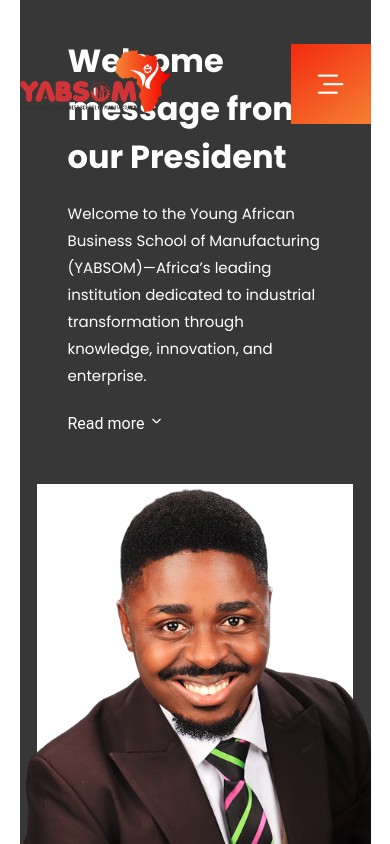
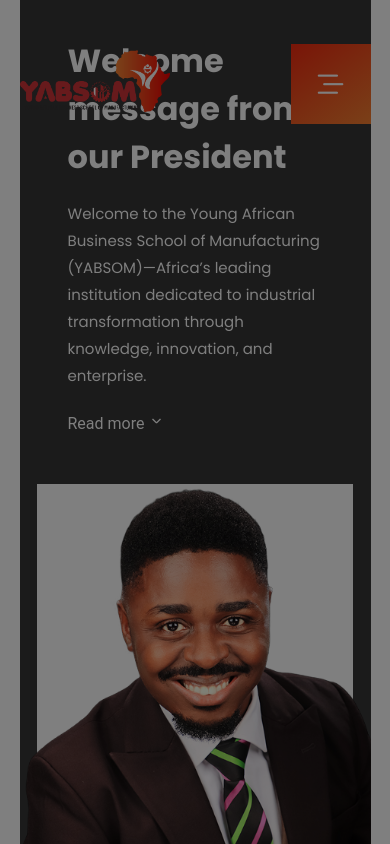
Before and after one commit to victorskydotdev/yabsom.online, a website built with webpack: page src/index.html in a window 390 px wide. Both pictures are taken after a click on the button "Read more". Shown: the part 1741-2585 px from the top of the page. Built offline with nearby package versions, Linux system fonts and the light colour scheme.

```diff
--- a/src/app/footer.js
+++ b/src/app/footer.js
@@ -22,7 +22,7 @@
             <div class="icon">
               <i class="fa-solid fa-phone"></i>
             </div>
-            <p class="phone">+234(0) 811 183 4734</p>
+            <p class="phone">+234 803 932 1210</p>
           </div>
         </div>
       </div>
--- a/src/app/pres-address-script.js
+++ b/src/app/pres-address-script.js
@@ -12,11 +12,15 @@
     `;
 	};
 
-	if (expandBtn) {
+	if (expandBtn && addressModal) {
 		expandBtn.addEventListener('click', () => {
-			alert("President's address button clicked");
+			setTimeout(() => {
+				addressModal.style.opacity = 1;
+				addressModal.style.visibility = 'visible';
+				// addressModal.classList.add('active');
 
-			console.log(addressModal);
+				addressModal.innerHTML = addTemplate();
+			}, 500);
 		});
 	}
 };
--- a/src/scss/_footer.scss
+++ b/src/scss/_footer.scss
@@ -28,6 +28,11 @@
 				div {
 					display: flex;
 					align-items: center;
+					gap: 10px;
+
+					i {
+						@include resets.text-gradient();
+					}
 				}
 			}
 
@@ -58,7 +63,9 @@
 
 					i {
 						font-size: 1.4rem;
+						@include resets.text-gradient();
 					}
+
 					img {
 						width: 1.4em;
 					}
--- /dev/null
+++ b/src/scss/landing/_pres-address-modal.scss
@@ -0,0 +1,17 @@
+@use '../resets';
+
+.pres-address-modal {
+	position: fixed;
+	top: 0;
+	left: 0;
+	width: 100%;
+	height: 100%;
+	background: rgba(0, 0, 0, 0.5);
+	z-index: 4;
+	opacity: 0;
+	visibility: hidden;
+	transition: all 0.3s ease-in-out;
+
+	.container {
+	}
+}
--- a/src/scss/main.scss
+++ b/src/scss/main.scss
@@ -2,6 +2,7 @@
 @use './landing/hero-section';
 @use './landing/intro-section';
 @use './landing/message-section';
+@use './landing/pres-address-modal';
 @use './landing/about-intro-section';
 @use './landing/faculty-mem-section';
 @use './landing/programs-section';
```
Also changed, not shown: src/assets/yabsom-cert.jpeg (added).
